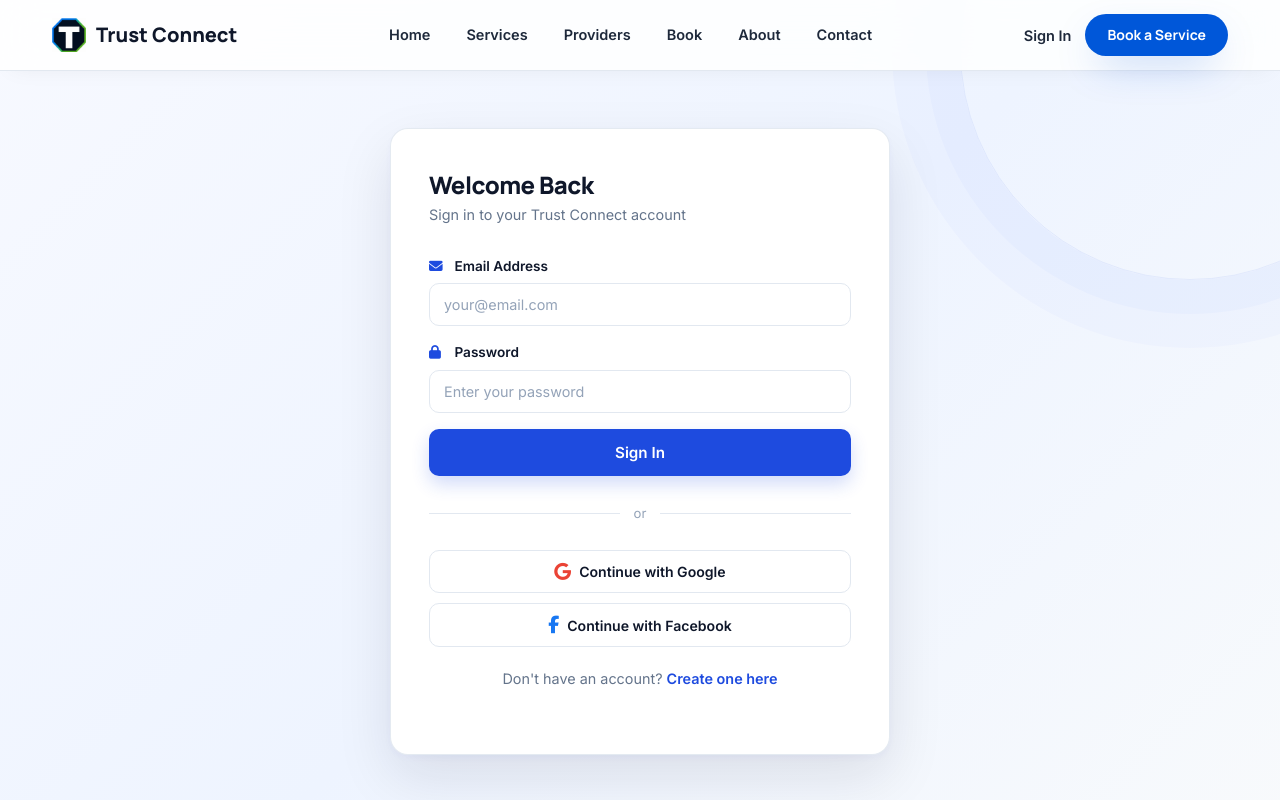
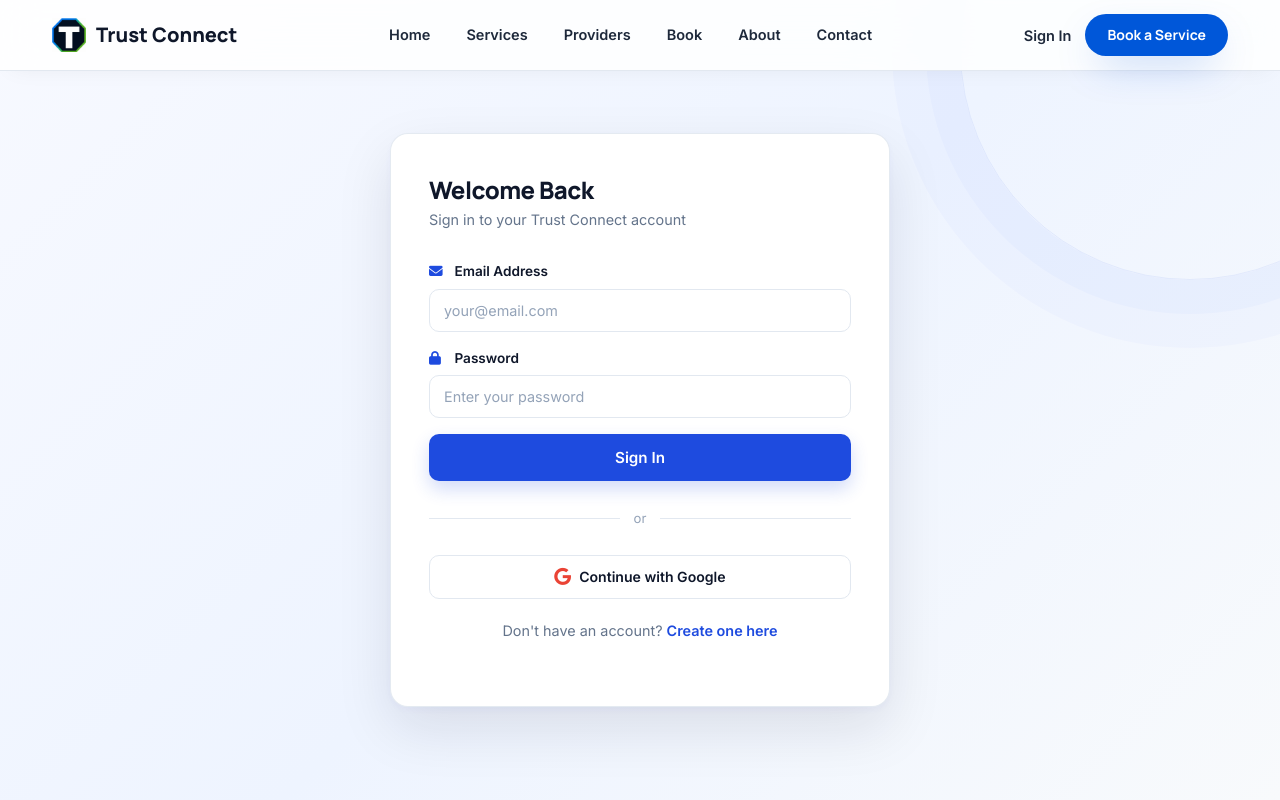
Before and after one commit to mmalvicjunior-ship-it/Trust-connect, a Next.js app: page /signin in a window 1280 px wide. Shown: the top 800 px of the page. Built offline with nearby package versions, Linux system fonts and the light colour scheme; no server answers.

Commit message:
Sync frontend sign-in component

```diff
--- a/src/components/SignIn.jsx
+++ b/src/components/SignIn.jsx
@@ -111,7 +111,6 @@ export default function SignIn() {
             <div className="divider"><span>or</span></div>
             <div className="social-login">
               <button className="social-btn google-btn" type="button" onClick={handleGoogleSignIn} disabled={submitting}><i className="fab fa-google"></i> Continue with Google</button>
-              <button className="social-btn facebook-btn" type="button"><i className="fab fa-facebook-f"></i> Continue with Facebook</button>
             </div>
             <p className="auth-switch">Don&apos;t have an account? <Link href="/register">Create one here</Link></p>
           </div>
```
